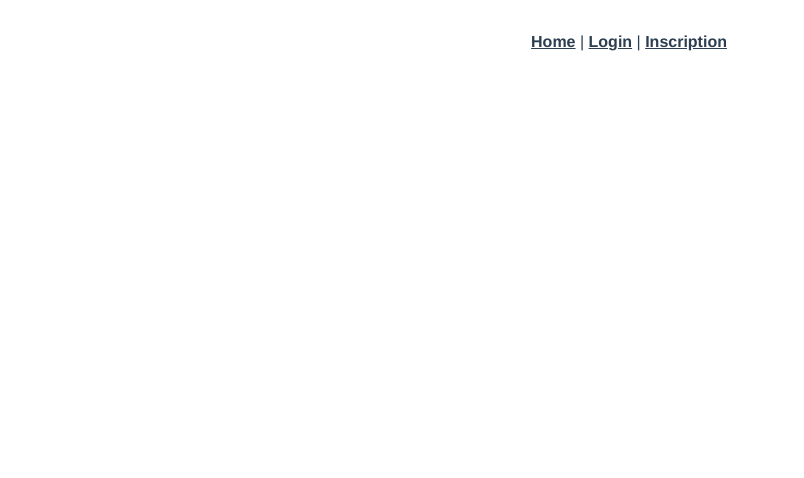
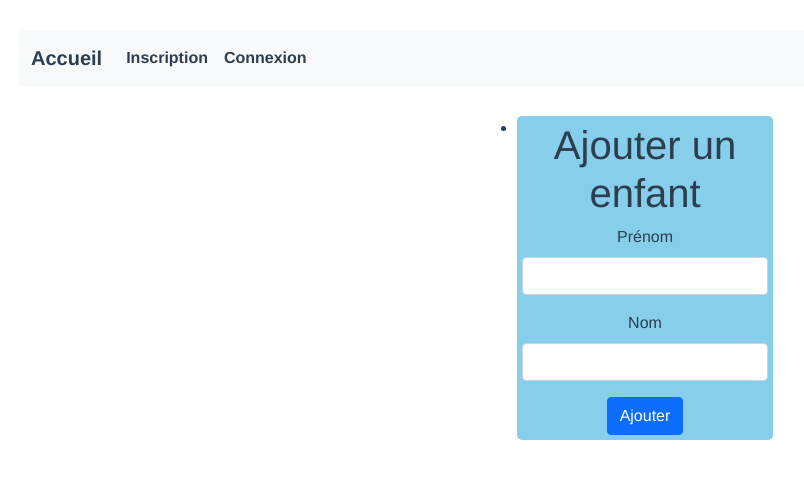
Before and after one commit to AdriPhilip/perisco-client, a Vue app: page /enfant in a window 1280 px wide. Shown: the top 478 px of the page, without its empty margins (11-815 px from the left). Built offline with nearby package versions, Linux system fonts and the light colour scheme; no server answers.

Commit message:
feat: add login/logout, account register, child register

```diff
--- a/src/App.vue
+++ b/src/App.vue
@@ -1,13 +1,81 @@
 <template>
   <div id="app">
     <div id="nav">
-      <router-link to="/">Home</router-link> |
-      <router-link to="/login">Login</router-link> |
-      <router-link to="/register">Inscription</router-link>
-    </div>
+        <nav class="navbar navbar-expand-lg navbar-light bg-light">
+          <div class="container-fluid">
+            <router-link class="navbar-brand" to="/">Accueil</router-link>
+            <button
+              class="navbar-toggler"
+              type="button"
+              data-mdb-toggle="collapse"
+              data-mdb-target="#navbarNav"
+              aria-controls="navbarNav"
+              aria-expanded="false"
+              aria-label="Toggle navigation"
+            >
+              <i class="fas fa-bars"></i>
+            </button>
+            <!-- v-if logged -->
+            <div v-if="this.isLogged === true" class="collapse navbar-collapse" id="navbarNav">
+              <ul class="navbar-nav">
+                <li class="nav-item">
+                  <router-link class="nav-link" to="/enfant">Enfant(s)</router-link>
+                </li>
+                <li class="nav-item">
+                  <router-link class="nav-link" to="/logout">Déconnexion</router-link>
+                </li>
+              </ul>
+            </div>
+            <!-- v-else not logged -->
+            <div v-else class="collapse navbar-collapse" id="navbarNav">
+              <ul class="navbar-nav">
+                <li class="nav-item">
+                  <router-link class="nav-link" to="/register">Inscription</router-link>
+                </li>
+                <li class="nav-item">
+                  <router-link class="nav-link" to="/login">Connexion</router-link>
+                </li>
+              </ul>
+            </div>
+          </div>
+        </nav>
+      </div>
     <router-view/>
   </div>
 </template>
+
+<script>
+export default {
+  data: function(){
+    return {
+      isLogged: Boolean,
+
+      user: {
+        id: "",
+        email: "",
+        firstname: "",
+        lastname: "",
+      },
+    }
+  },
+  created() {
+    this.is_logged()
+  },
+  methods: {
+    is_logged() {
+      if (sessionStorage.getItem('loggedin') == "true") {
+        this.user.id = sessionStorage.getItem('account_id')
+        this.user.email = sessionStorage.getItem('email')
+        this.user.firstname = sessionStorage.getItem('firstname')
+        this.user.lastname = sessionStorage.getItem('lastname')
+        this.isLogged = true
+      } else {
+        this.isLogged = false
+      }
+    }
+  }
+}
+</script>
 
 <style lang="scss">
 #app {
--- a/src/router/index.js
+++ b/src/router/index.js
@@ -19,7 +19,14 @@ const routes = [
     // this generates a separate chunk (about.[hash].js) for this route
     // which is lazy-loaded when the route is visited.
     component: function () {
-      return import(/* webpackChunkName: "about" */ '../views/Login.vue')
+      return import('../views/Login.vue')
+    },
+  },
+  {
+    path: '/logout',
+    name: 'Logout',
+    component: function () {
+      return import('../views/Logout.vue')
     },
   },
   {
@@ -27,6 +34,13 @@ const routes = [
     name: 'Register',
     component: function () {
       return import('../views/Register.vue')
+    }
+  },
+  {
+    path: '/enfant',
+    name: 'Enfant',
+    component: function () {
+      return import('../views/Enfant.vue')
     }
   }
 ]
--- /dev/null
+++ b/src/services/ChildService.js
@@ -0,0 +1,20 @@
+export default {
+    async createChild(child) {
+        const res = fetch(`${process.env.VUE_APP_PERISCO_API}/child`,
+        {
+            method: 'POST',
+            headers: {
+                'Content-Type' : 'application/json; charset=UTF-8',
+            },
+            body: JSON.stringify(child),
+        }).then((response) => response.json());
+        return res;
+    },
+    getChildrenByAccountId(user_id) {
+        const res = fetch(`${process.env.VUE_APP_PERISCO_API}/child/${user_id}`,
+        {
+            method: 'GET',
+        }).then((response) => response.json());
+        return res;
+    },
+}
--- a/src/services/UserService.js
+++ b/src/services/UserService.js
@@ -38,5 +38,5 @@ export default {
             method: 'DELETE',
         }).then((response) => response.json());
         return res;
-    }
+    },
 };
--- /dev/null
+++ b/src/views/Enfant.vue
@@ -0,0 +1,80 @@
+<template>
+  <div class="child">
+    <ul id="childList">
+      <li></li>
+    </ul>
+    <div id="childForm">
+      <h1>Ajouter un enfant</h1>
+        <form>
+            <div class="mb-3">
+                <label class="form-label" for="inputChildFirstname">Prénom</label>
+                <input type="text" class="form-control" id="inputFirstname" v-model="child.firstname" >
+            </div>
+            <div class="mb-3">
+                <label class="form-label" for="inputLastname">Nom</label>
+                <input type="text" class="form-control" id="inputLastname" v-model="child.lastname">
+            </div>
+            <button class="btn btn-primary" v-on:click.prevent="saveChild()">Ajouter</button>
+        </form>
+    </div>
+  </div>
+</template>
+
+
+<script>
+import ChildService from "@/services/ChildService.js";
+
+export default {
+  name: "Enfant",
+  data: function(){
+    return {
+      children: [],
+      child: {
+        user_id: sessionStorage.getItem("user_id"),
+        firstname: "",
+        lastname: ""
+      }
+    }
+  },
+  created() {
+    this.getChildren();
+  },
+  methods: {
+    // Retourne le JSON des projets
+    async getChildren() {
+      ChildService.getChildrenByAccountId(this.child.user_id).then(
+        (data) => {
+          console.log(data)
+        }
+      );
+    },
+    // sauvegarder un enfant
+    saveChild() {
+      this.postOrUpdateChild();
+    },
+    async postOrUpdateChild() {
+      ChildService.createChild(this.child).then((data) => {
+        console.log(data)
+        this.child.id = data.id;
+        this.idChild = data.id;
+      });
+    },
+  }
+}
+</script>
+
+<style>
+
+.child{
+  display: flex;
+  justify-content: center;
+}
+
+#childForm {
+  width:20%;
+  background-color: skyblue;
+  padding: 5px;
+  border-radius: 5px;
+}
+
+</style>
--- a/src/views/Home.vue
+++ b/src/views/Home.vue
@@ -1,6 +1,7 @@
 <template>
   <div class="home">
     <h1>PERISCO</h1>
+    <p>Bonjour {{this.user.firstname}} {{this.user.lastname}}</p>
   </div>
 </template>
 
@@ -9,7 +10,25 @@
 
 export default {
   name: 'Home',
-  components: {
-  }
+  data: function() {
+    return {
+      user: {
+        email: "",
+        firstname: "",
+        lastname: "",
+      },
+    }
+  },
+  created() {
+    if (sessionStorage.getItem('email')) {
+      try {
+        this.user.email = sessionStorage.getItem('email');
+        this.user.firstname = sessionStorage.getItem('firstname');
+        this.user.lastname = sessionStorage.getItem('lastname');
+      } catch(e) {
+        console.log(e)
+      }
+    }
+  },
 }
 </script>
--- a/src/views/Login.vue
+++ b/src/views/Login.vue
@@ -28,6 +28,8 @@ export default {
     return {
       user: {
         email: "",
+        firstname: "",
+        lastname: "",
         password: "",
         errorMsg: ""
       },
@@ -43,9 +45,20 @@ export default {
     async getSession() {
       UserService.getSession({
         "email": this.user.email,
-        "password": this.user.password
+        "password": this.user.password,
       }).then((data) => {
-        console.log(data)
+        if (data["loggedin"] == true){
+          sessionStorage.setItem("user_id", data["id"]);
+          sessionStorage.setItem("email", data["email"]);
+          sessionStorage.setItem("firstname", data["firstname"]);
+          sessionStorage.setItem("lastname", data["lastname"]);
+          sessionStorage.setItem("loggedin", data["loggedin"]);
+          this.$router.push('/')
+          window.location.reload()
+        }
+        else {
+          window.location.reload()
+        }
       });
     },
     /*if (this.$refs.formLogin.validate()) {
--- /dev/null
+++ b/src/views/Logout.vue
@@ -0,0 +1,35 @@
+<template>
+  <div class="logout">
+    <p>Aurevoir !</p>
+  </div>
+</template>
+
+<script>
+// import jwt from 'jsonwebtoken'
+
+export default {
+  name: "Logout",
+  data: function(){
+    return {
+    }
+  },
+  created() {
+    this.logout()
+  },
+  methods: {
+    logout() {
+      if (sessionStorage.getItem('loggedin')) {
+        sessionStorage.removeItem('email')
+        sessionStorage.removeItem('firstname')
+        sessionStorage.removeItem('lastname')
+        sessionStorage.removeItem('loggedin')
+        this.$router.push('/')
+        window.location.reload()
+      } else {
+        this.$router.push('/')
+        window.location.reload()
+      }
+    }
+  },
+}
+</script>
--- a/src/views/Register.vue
+++ b/src/views/Register.vue
@@ -9,7 +9,7 @@
             </div>
             <div class="mb-3">
                 <label class="form-label" for="inputLastname">Nom</label>
-                <input type="text" class="form-control" id="inputEmail" v-model="user.lastname">
+                <input type="text" class="form-control" id="inputLastname" v-model="user.lastname">
             </div>
             <div class="mb-3">
                 <label class="form-label" for="inputEmail">Email</label>
```
